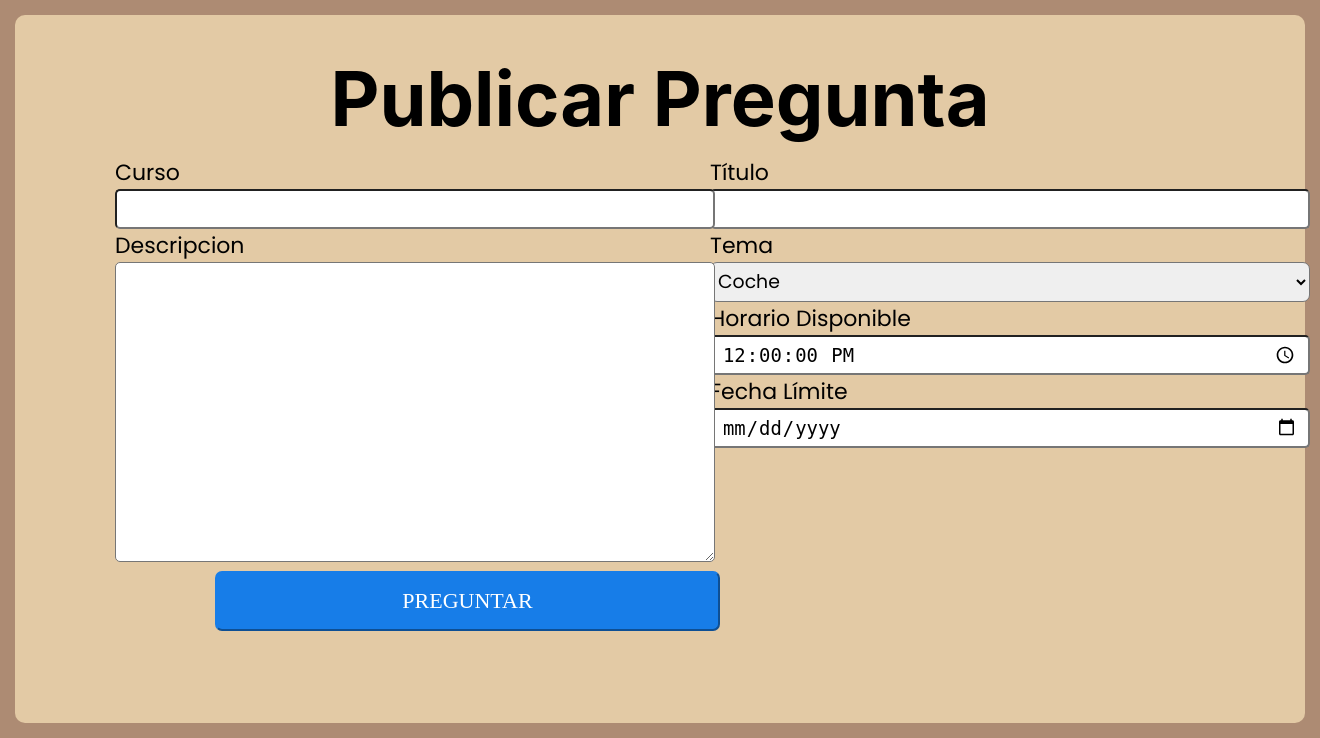
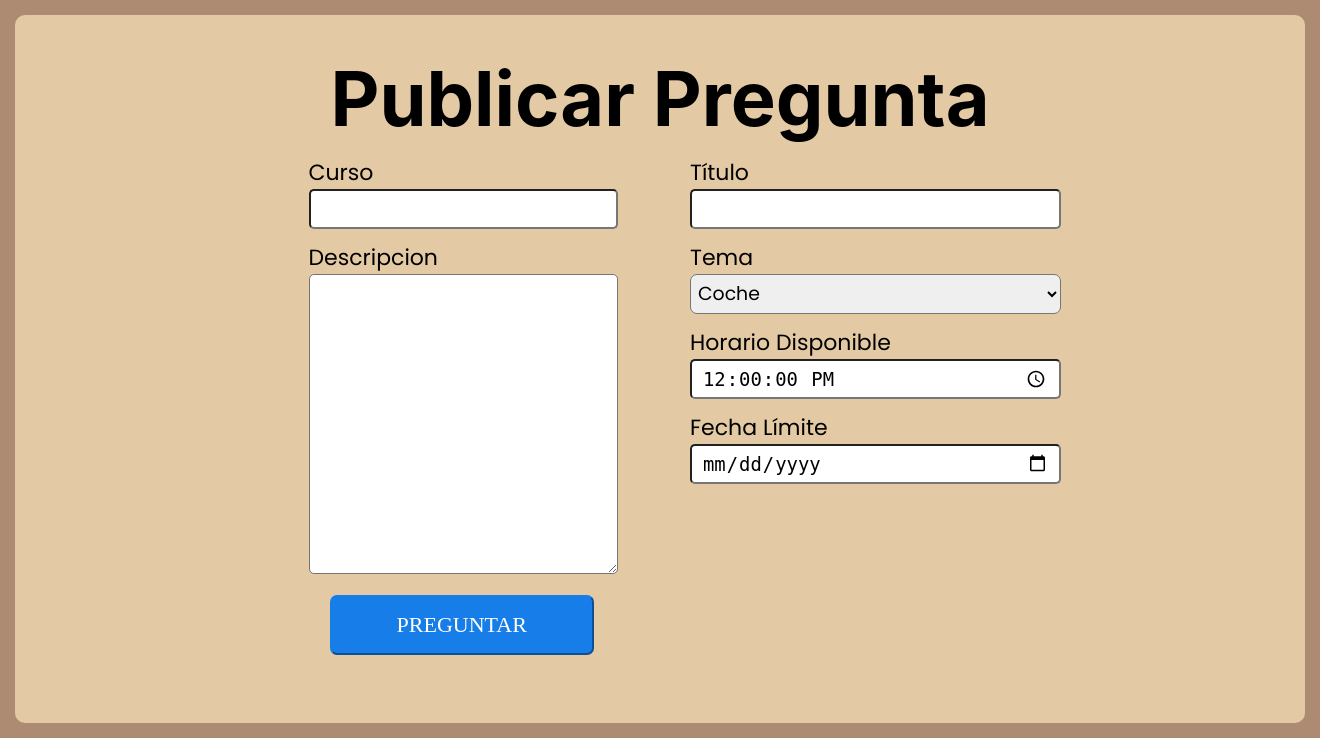
Before and after one commit to eluqm/IS-3group23, a PHP site: template views/publicar_pregunta.php in a window 1320 px wide. Shown: the part 62-800 px from the top of the page. Run offline with PHP 8.4, Linux system fonts and the light colour scheme; the template is opened without the code that fills it, so the values that code supplies are empty; the visitor is signed in with stand-in values (Sample User, id 1); some web fonts are replaced.

Commit message:
estandarizando publicar_pregunta view

```diff
--- a/views/css/publicar_pregunta.css
+++ b/views/css/publicar_pregunta.css
@@ -15,7 +15,7 @@
 }
 
 .publicar_pregunta select{
-    width: 150%;
+    width: 88%;
     height: 40px;
     font-family: 'Poppins';
     font-size: 5mm;
@@ -30,24 +30,28 @@
     height: 100px;
 }
 
+.publicar_pregunta form{
+    width: 70%;
+    align-items:flex-end;
+}
+
 
 .publicar_pregunta form p{
     font-size: 5mm;
     font-family: 'Poppins';
     font-size: 22px;
 
-    float: left;
 }
 
 .publicar_pregunta form p.boton{
-    padding-left: 100px;
+    padding-left: 6%;
     align-items: center;
 }
 
 
 .publicar_pregunta form button{
     font-size: 22px;
-    width: 350%;
+    width: 80%;
     height: 60px;
     border-radius: 7PX;
     background-color: #177DE8;
@@ -57,11 +61,6 @@
     color: white;
     border-color: #177DE8;
 
-}
-
-
-.publicar_pregunta form p:last-child {
-    clear: both;
 }
 
 
@@ -75,7 +74,7 @@
 
 .publicar_pregunta form input{
     display:inline-block;
-    width: 150%;
+    width: 88%;
     height: 40px;
     border-radius: 5px;
     display: block;
@@ -85,7 +84,7 @@
 
 .publicar_pregunta form textarea{
     border-radius: 5px;
-    width: 150%;
+    width: 88%;
     height: 300px;
     font-size: 5mm;
     padding: 10px;
@@ -111,7 +110,7 @@
 }
 
 #lateral {
-    padding-left: 50px;
+    padding-left: 30px;
     width: 50%;  /* Este será el ancho que tendrá tu columna */
     float:right; /* Aquí determinas de lado quieres quede esta "columna" */
 }
--- a/views/publicar_pregunta.php
+++ b/views/publicar_pregunta.php
@@ -32,7 +32,7 @@
                     <p>
                     <label for="">T&iacute;tulo</label>
                     <input type="text">
-                    </p>
+                    </p><br/>
 
                     <p>
                     <label for="">Tema</label>
@@ -41,29 +41,29 @@
                     <option>Avión</option>
                     <option>Tren</option>
                     </select>
-                    </p>
+                    </p><br/>
 
                     <p>
                     <label for="">Horario Disponible</label>
                     <input type="time" value="12:00:00" max="22:30:00" min="7:00:00" step="1">
-                    </p>
+                    </p><br/>
 
                     <p>
                     <label for="">Fecha L&iacute;mite</label>
                     <input type="date">
-                    </p>
+                    </p><br/>
                 </div>
 
                 <div id="principal">
                     <p>
                     <label for="">Curso</label>
                     <input type="text">
-                    </p>
+                    </p><br/>
 
                     <p class="input-file-wrapper">
                     <label class="descp" for="">Descripcion</label>
                     <textarea name="" id="" cols="30" rows="7"></textarea>
-                    </p>
+                    </p><br/>
 
                     <p class="boton">
                     <button>PREGUNTAR</button>
```
